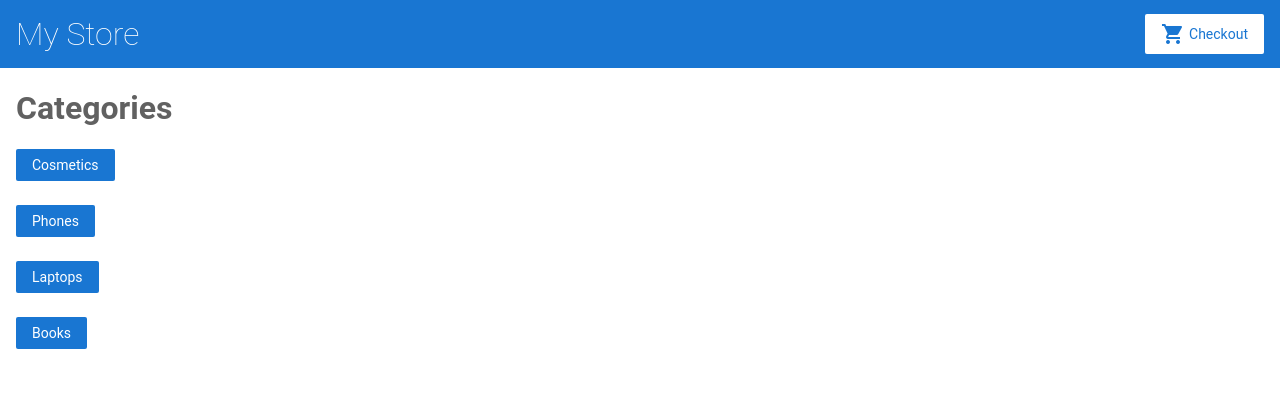
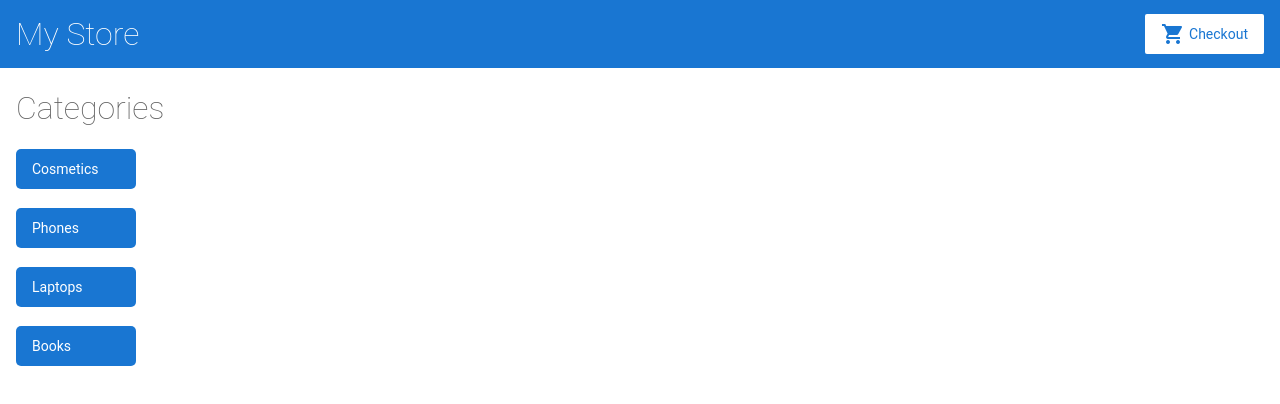
Before and after one commit to medinausibalieva/Web-Dev, an Angular app in the folder lab5/: page / in a window 1280 px wide. Shown: the top 404 px of the page. Built offline with nearby package versions, Linux system fonts and the light colour scheme.

Commit message:
fixed component buttons

```diff
--- a/lab5/src/app/categories/categories.component.css
+++ b/lab5/src/app/categories/categories.component.css
@@ -1,9 +1,5 @@
-div{
-    font-size: 20px;
+button{
+    height: 40px;
+    width: 120px;
+    border-radius: 5px;
 }
-h1{
-    font-weight: bold;
-}
-fieldset{
-    padding: 10px;
-}
```
